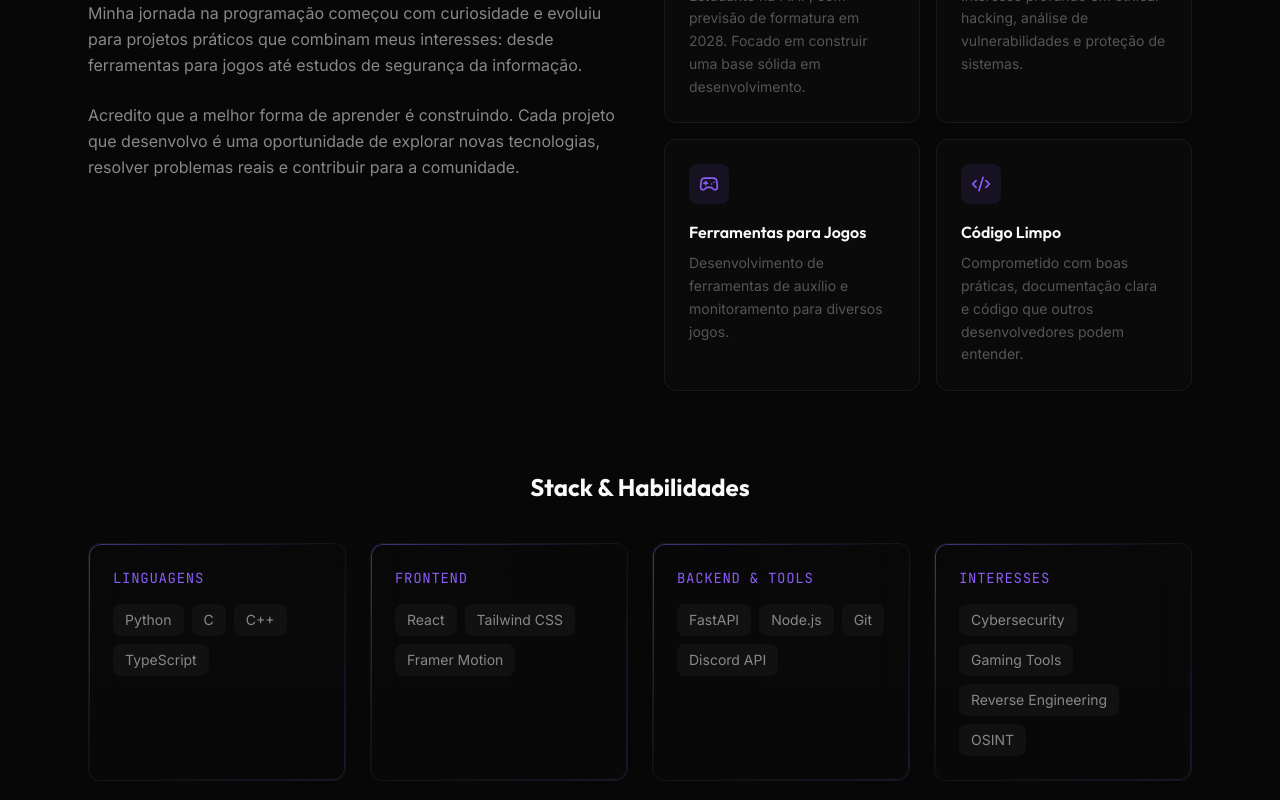
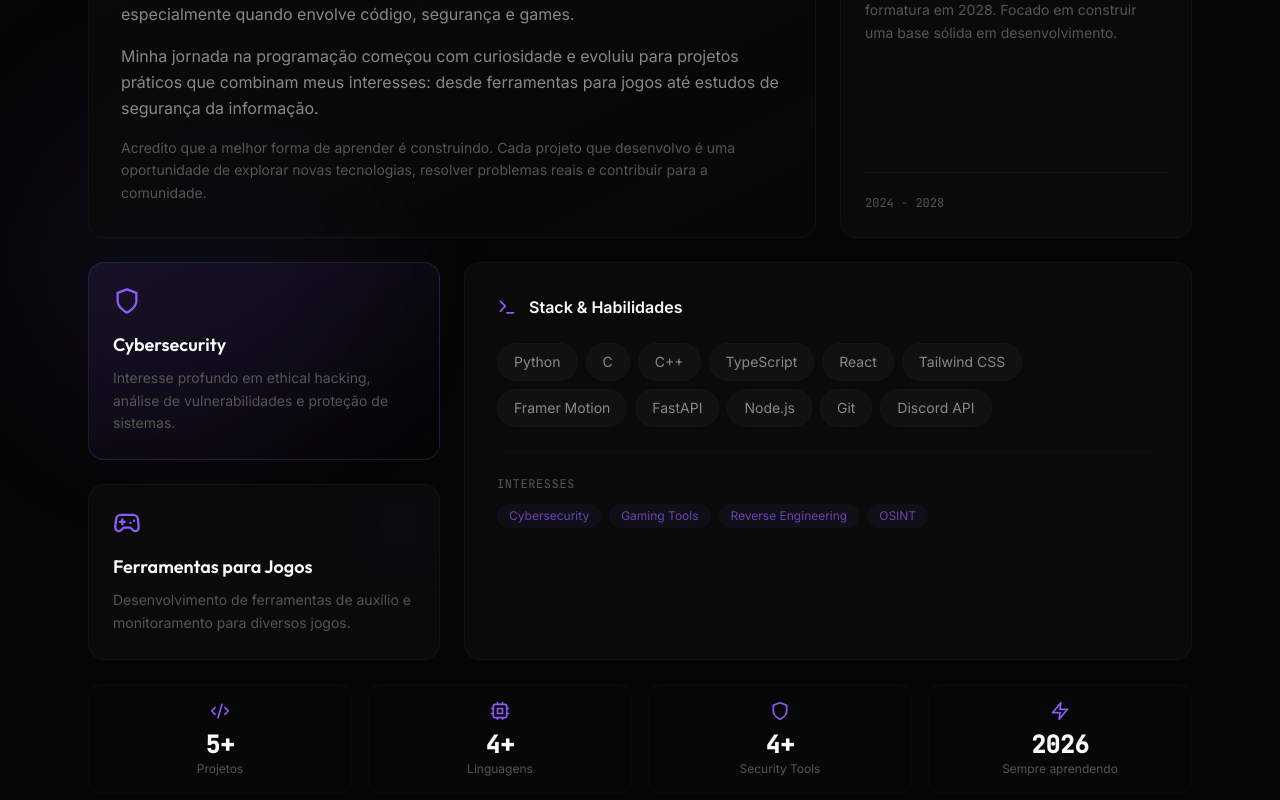
Before and after one commit to Kazxye/Portf-lio, a React (Vite) app: page / in a window 1280 px wide. Shown: the part 2360-3160 px from the top of the page. Built offline with nearby package versions, Linux system fonts and the light colour scheme.

Commit message:
refactor(about): redesign seção com bento grid layout
- Substitui cards genéricos por bento grid assimétrico
- Agrupa Security e Gaming em coluna lateral
- Skills como tags flutuantes com interesses separados
- Adiciona stats row (projetos, linguagens, tools)

```diff
--- a/src/components/About.tsx
+++ b/src/components/About.tsx
@@ -1,58 +1,28 @@
 import { motion } from 'framer-motion';
-import { Code2, Shield, Gamepad2, GraduationCap } from 'lucide-react';
+import { Code2, Shield, Gamepad2, GraduationCap, Terminal, Cpu, Zap } from 'lucide-react';
 import { useLanguage } from '../i18n';
 
 const About = () => {
   const { t } = useLanguage();
 
-  const skills = [
-    {
-      category: t.about.skillCategories.languages,
-      items: ['Python', 'C', 'C++', 'TypeScript'],
-    },
-    {
-      category: t.about.skillCategories.frontend,
-      items: ['React', 'Tailwind CSS', 'Framer Motion'],
-    },
-    {
-      category: t.about.skillCategories.backend,
-      items: ['FastAPI', 'Node.js', 'Git', 'Discord API'],
-    },
-    {
-      category: t.about.skillCategories.interests,
-      items: ['Cybersecurity', 'Gaming Tools', 'Reverse Engineering', 'OSINT'],
-    },
-  ];
+  const skills = {
+    languages: ['Python', 'C', 'C++', 'TypeScript'],
+    frontend: ['React', 'Tailwind CSS', 'Framer Motion'],
+    backend: ['FastAPI', 'Node.js', 'Git', 'Discord API'],
+    interests: ['Cybersecurity', 'Gaming Tools', 'Reverse Engineering', 'OSINT'],
+  };
 
-  const highlights = [
-    {
-      icon: GraduationCap,
-      title: t.about.highlights.software.title,
-      description: t.about.highlights.software.description,
-    },
-    {
-      icon: Shield,
-      title: t.about.highlights.security.title,
-      description: t.about.highlights.security.description,
-    },
-    {
-      icon: Gamepad2,
-      title: t.about.highlights.gaming.title,
-      description: t.about.highlights.gaming.description,
-    },
-    {
-      icon: Code2,
-      title: t.about.highlights.code.title,
-      description: t.about.highlights.code.description,
-    },
-  ];
+  const allSkills = [...skills.languages, ...skills.frontend, ...skills.backend];
 
   return (
-    <section id="about" className="py-32 relative bg-surface/50">
-      <div className="max-w-6xl mx-auto px-6">
+    <section id="about" className="py-32 relative overflow-hidden">
+      {/* Background accent */}
+      <div className="absolute top-1/2 left-0 w-96 h-96 bg-accent/5 rounded-full blur-3xl -translate-y-1/2" />
+
+      <div className="max-w-6xl mx-auto px-6 relative">
         {/* Section Header */}
         <motion.div
-          className="text-center mb-16"
+          className="mb-16"
           initial={{ opacity: 0, y: 30 }}
           whileInView={{ opacity: 1, y: 0 }}
           viewport={{ once: true }}
@@ -67,105 +37,174 @@ const About = () => {
           >
             {t.about.label}
           </motion.span>
-          <h2 className="font-display text-4xl md:text-5xl font-bold text-text-primary mt-4 mb-6">
+          <h2 className="font-display text-4xl md:text-5xl font-bold text-text-primary mt-4">
             {t.about.title} <span className="text-gradient">{t.about.titleHighlight}</span>?
           </h2>
         </motion.div>
 
-        {/* Bio + Highlights */}
-        <div className="grid grid-cols-1 lg:grid-cols-2 gap-12 mb-20">
-          {/* Bio */}
+        {/* Bento Grid Layout */}
+        <div className="grid grid-cols-1 md:grid-cols-2 lg:grid-cols-3 gap-4 md:gap-6">
+
+          {/* Bio - Span 2 columns */}
           <motion.div
-            initial={{ opacity: 0, x: -30 }}
-            whileInView={{ opacity: 1, x: 0 }}
+            className="md:col-span-2 lg:col-span-2 p-8 rounded-2xl bg-gradient-to-br from-surface to-surface/50 border border-border/50"
+            initial={{ opacity: 0, y: 20 }}
+            whileInView={{ opacity: 1, y: 0 }}
             viewport={{ once: true }}
-            transition={{ duration: 0.6 }}
+            transition={{ duration: 0.5 }}
           >
-            <p className="text-text-secondary leading-relaxed mb-6">
+            <div className="flex items-center gap-3 mb-6">
+              <div className="w-2 h-2 rounded-full bg-accent animate-pulse" />
+              <span className="text-accent font-mono text-sm">about.me</span>
+            </div>
+            <p className="text-text-secondary leading-relaxed mb-4">
               {t.about.bio1}
             </p>
-            <p className="text-text-secondary leading-relaxed mb-6">
+            <p className="text-text-secondary leading-relaxed mb-4">
               {t.about.bio2}
             </p>
-            <p className="text-text-secondary leading-relaxed">
+            <p className="text-text-muted leading-relaxed text-sm">
               {t.about.bio3}
             </p>
           </motion.div>
 
-          {/* Highlights Grid */}
-          <div className="grid grid-cols-1 sm:grid-cols-2 gap-4">
-            {highlights.map((item, index) => (
+          {/* FIAP Card */}
           <motion.div
-                key={item.title}
-                className="p-6 bg-surface rounded-xl border border-border hover:border-accent/30 transition-colors"
+            className="p-6 rounded-2xl bg-surface border border-border/50 flex flex-col justify-between"
             initial={{ opacity: 0, y: 20 }}
             whileInView={{ opacity: 1, y: 0 }}
             viewport={{ once: true }}
-                transition={{ delay: index * 0.1, duration: 0.5 }}
+            transition={{ duration: 0.5, delay: 0.1 }}
+            whileHover={{ y: -5, transition: { duration: 0.2 } }}
           >
-                <div className="w-10 h-10 flex items-center justify-center rounded-lg bg-accent/10 text-accent mb-4">
-                  <item.icon size={20} />
-                </div>
-                <h3 className="font-display font-semibold text-text-primary mb-2">
-                  {item.title}
+            <div>
+              <GraduationCap className="text-accent mb-4" size={28} />
+              <h3 className="font-display text-xl font-semibold text-text-primary mb-2">
+                {t.about.highlights.software.title}
               </h3>
               <p className="text-text-muted text-sm leading-relaxed">
-                  {item.description}
+                {t.about.highlights.software.description}
               </p>
+            </div>
+            <div className="mt-6 pt-4 border-t border-border/50">
+              <span className="text-xs font-mono text-text-muted">2024 - 2028</span>
+            </div>
           </motion.div>
-            ))}
-          </div>
-        </div>
 
-        {/* Skills */}
+          {/* Left Column - Security + Gaming stacked */}
+          <div className="flex flex-col gap-4 md:gap-6">
+            {/* Security Focus */}
             <motion.div
-          initial={{ opacity: 0, y: 30 }}
-          whileInView={{ opacity: 1, y: 0 }}
-          viewport={{ once: true }}
-          transition={{ duration: 0.6 }}
-        >
-          <h3 className="font-display text-2xl font-bold text-text-primary text-center mb-10">
-            {t.about.skillsTitle}
-          </h3>
-
-          <div className="grid grid-cols-1 sm:grid-cols-2 lg:grid-cols-4 gap-6">
-            {skills.map((skillGroup, groupIndex) => (
-              <motion.div
-                key={skillGroup.category}
-                className="p-6 glass rounded-xl border-gradient cursor-default"
+              className="flex-1 p-6 rounded-2xl bg-gradient-to-br from-accent/10 to-transparent border border-accent/20"
               initial={{ opacity: 0, y: 20 }}
               whileInView={{ opacity: 1, y: 0 }}
               viewport={{ once: true }}
-                transition={{ delay: groupIndex * 0.1, duration: 0.5 }}
-                whileHover={{
-                  y: -5,
-                  transition: { duration: 0.2 }
-                }}
+              transition={{ duration: 0.5, delay: 0.2 }}
+              whileHover={{ scale: 1.02, transition: { duration: 0.2 } }}
             >
-                <h4 className="font-mono text-accent text-sm uppercase tracking-wider mb-4">
-                  {skillGroup.category}
-                </h4>
+              <Shield className="text-accent mb-4" size={28} />
+              <h3 className="font-display text-lg font-semibold text-text-primary mb-2">
+                {t.about.highlights.security.title}
+              </h3>
+              <p className="text-text-muted text-sm leading-relaxed">
+                {t.about.highlights.security.description}
+              </p>
+            </motion.div>
+
+            {/* Gaming Tools */}
+            <motion.div
+              className="flex-1 p-6 rounded-2xl bg-surface border border-border/50 relative overflow-hidden"
+              initial={{ opacity: 0, y: 20 }}
+              whileInView={{ opacity: 1, y: 0 }}
+              viewport={{ once: true }}
+              transition={{ duration: 0.5, delay: 0.3 }}
+              whileHover={{ scale: 1.02, transition: { duration: 0.2 } }}
+            >
+              <div className="absolute top-0 right-0 w-20 h-20 bg-accent/5 rounded-full blur-2xl" />
+              <Gamepad2 className="text-accent mb-4" size={28} />
+              <h3 className="font-display text-lg font-semibold text-text-primary mb-2">
+                {t.about.highlights.gaming.title}
+              </h3>
+              <p className="text-text-muted text-sm leading-relaxed">
+                {t.about.highlights.gaming.description}
+              </p>
+            </motion.div>
+          </div>
+
+          {/* Skills Cloud - Span 2 columns */}
+          <motion.div
+            className="md:col-span-1 lg:col-span-2 p-8 rounded-2xl bg-surface border border-border/50"
+            initial={{ opacity: 0, y: 20 }}
+            whileInView={{ opacity: 1, y: 0 }}
+            viewport={{ once: true }}
+            transition={{ duration: 0.5, delay: 0.4 }}
+          >
+            <div className="flex items-center gap-3 mb-6">
+              <Terminal className="text-accent" size={20} />
+              <span className="text-text-primary font-semibold">{t.about.skillsTitle}</span>
+            </div>
+
             <div className="flex flex-wrap gap-2">
-                  {skillGroup.items.map((skill) => (
+              {allSkills.map((skill, index) => (
                 <motion.span
                   key={skill}
-                      className="px-3 py-1.5 text-sm text-text-secondary bg-surface-light rounded-lg cursor-default"
-                      whileHover={{
-                        scale: 1.05,
-                        backgroundColor: 'rgba(139, 92, 246, 0.15)',
-                        color: '#a78bfa',
-                        transition: { duration: 0.15 }
-                      }}
-                      whileTap={{ scale: 0.95 }}
+                  className="px-4 py-2 text-sm text-text-secondary bg-surface-light hover:bg-accent/10 hover:text-accent rounded-full border border-border/50 hover:border-accent/30 transition-all duration-200 cursor-default"
+                  initial={{ opacity: 0, scale: 0.8 }}
+                  whileInView={{ opacity: 1, scale: 1 }}
+                  viewport={{ once: true }}
+                  transition={{ delay: 0.4 + index * 0.03, duration: 0.3 }}
+                  whileHover={{ scale: 1.05 }}
                 >
                   {skill}
                 </motion.span>
               ))}
             </div>
+
+            {/* Interests as subtle tags */}
+            <div className="mt-6 pt-6 border-t border-border/30">
+              <span className="text-xs font-mono text-text-muted uppercase tracking-wider mb-3 block">
+                {t.about.skillCategories.interests}
+              </span>
+              <div className="flex flex-wrap gap-2">
+                {skills.interests.map((interest) => (
+                  <span
+                    key={interest}
+                    className="px-3 py-1 text-xs text-accent/70 bg-accent/5 rounded-full"
+                  >
+                    {interest}
+                  </span>
+                ))}
+              </div>
+            </div>
+          </motion.div>
+
+          {/* Stats Row - Full width */}
+          <motion.div
+            className="md:col-span-2 lg:col-span-3 grid grid-cols-2 md:grid-cols-4 gap-4"
+            initial={{ opacity: 0, y: 20 }}
+            whileInView={{ opacity: 1, y: 0 }}
+            viewport={{ once: true }}
+            transition={{ duration: 0.5, delay: 0.5 }}
+          >
+            {[
+              { icon: Code2, value: '5+', label: t.about.stats?.projects || 'Projetos' },
+              { icon: Cpu, value: '4+', label: t.about.stats?.languages || 'Linguagens' },
+              { icon: Shield, value: '4+', label: t.about.stats?.tools || 'Security Tools' },
+              { icon: Zap, value: '2026', label: t.about.stats?.learning || 'Sempre aprendendo' },
+            ].map((stat) => (
+              <motion.div
+                key={stat.label}
+                className="p-4 rounded-xl bg-surface/50 border border-border/30 text-center"
+                whileHover={{ scale: 1.05, transition: { duration: 0.2 } }}
+              >
+                <stat.icon className="text-accent mx-auto mb-2" size={20} />
+                <div className="text-2xl font-bold text-text-primary font-mono">{stat.value}</div>
+                <div className="text-xs text-text-muted">{stat.label}</div>
               </motion.div>
             ))}
+          </motion.div>
+
         </div>
-        </motion.div>
       </div>
     </section>
   );
--- a/src/i18n/translations.ts
+++ b/src/i18n/translations.ts
@@ -151,6 +151,12 @@ export const translations = {
         frontend: 'Frontend',
         backend: 'Backend & Tools',
         interests: 'Interesses',
+      },
+      stats: {
+        projects: 'Projetos',
+        languages: 'Linguagens',
+        tools: 'Security Tools',
+        learning: 'Sempre aprendendo',
       },
     },
 
@@ -323,6 +329,12 @@ export const translations = {
         backend: 'Backend & Tools',
         interests: 'Interests',
       },
+      stats: {
+        projects: 'Projects',
+        languages: 'Languages',
+        tools: 'Security Tools',
+        learning: 'Always learning',
+      },
     },
 
     // Contact
```
Lines whose indentation alone changed are shown as unchanged.
